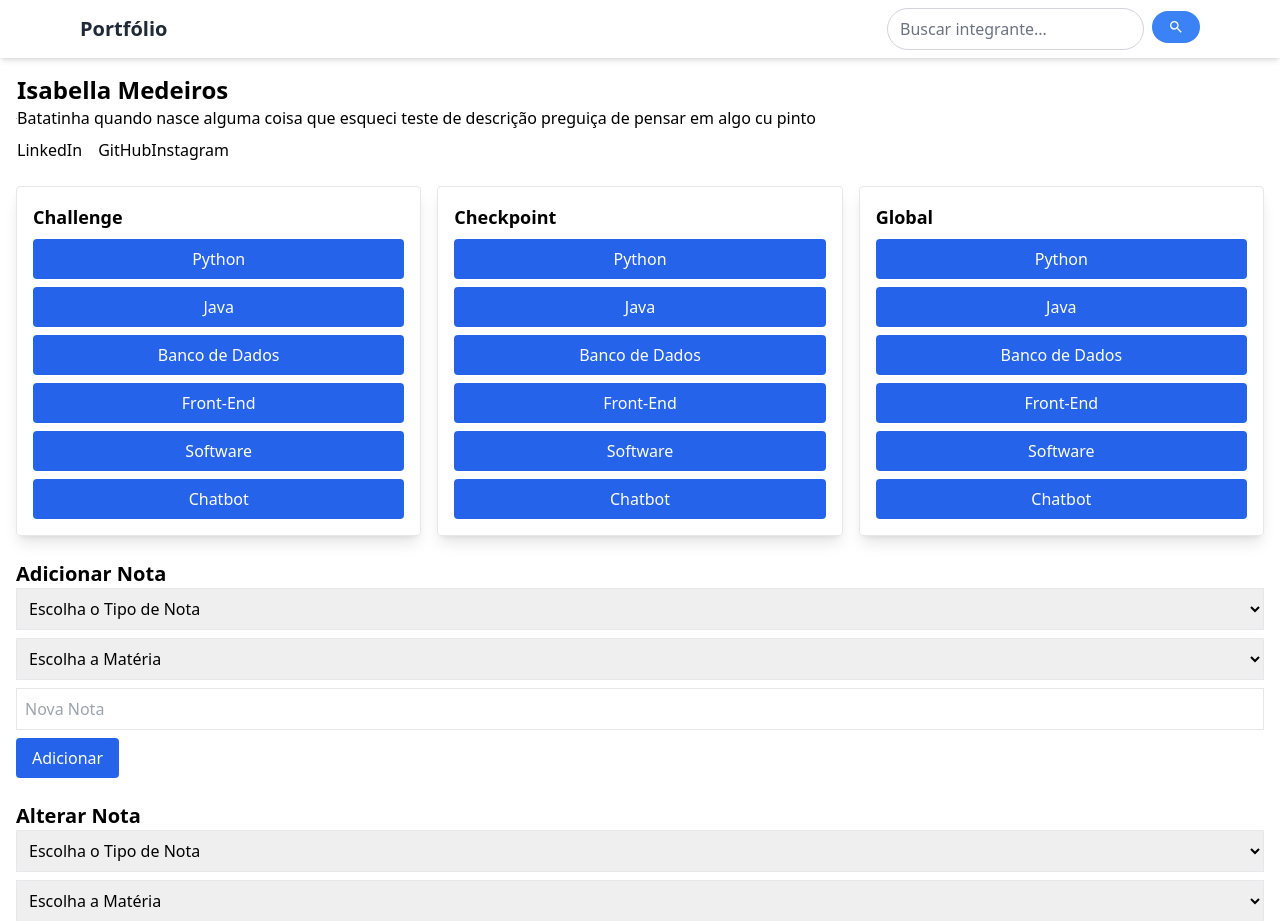
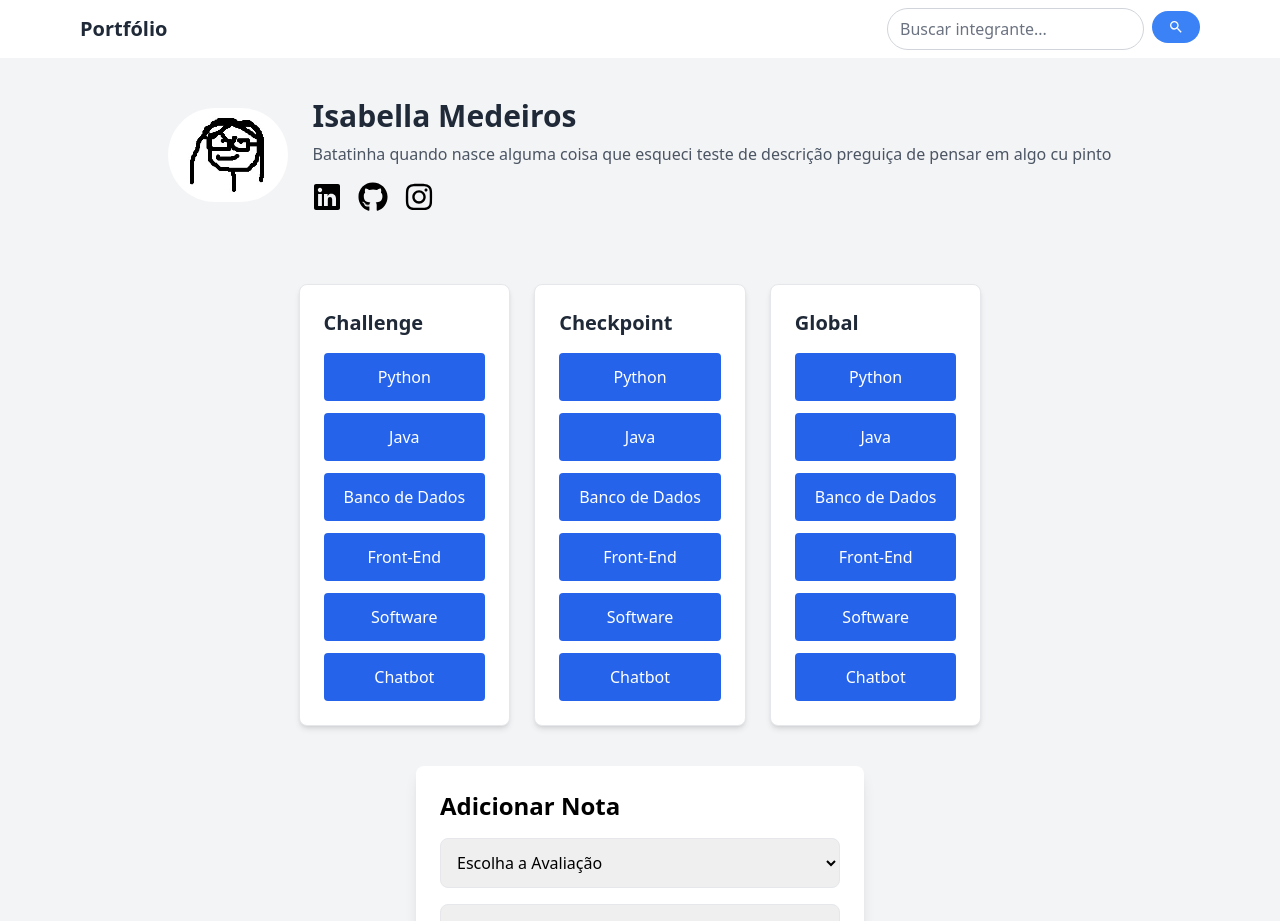
Before and after one commit to IsabellaMedeiros1/CP6-Front, a Next.js app in the folder portfolio/: page /cards/isabella in a window 1280 px wide. Shown: the top 921 px of the page. Built offline with nearby package versions, Linux system fonts and the light colour scheme.

Commit message:
criando css da página individual

```diff
--- a/portfolio/src/app/cards/isabella/page.tsx
+++ b/portfolio/src/app/cards/isabella/page.tsx
@@ -3,6 +3,12 @@ import Image from 'next/image';
 import Link from 'next/link';
 import React, { useState } from 'react';
 import { TipoNotas } from '@/types';
+import { FaGithub as GitHub } from 'react-icons/fa';
+import { FaInstagram  as Insta} from "react-icons/fa6";
+import { RxLinkedinLogo as Linkedin } from "react-icons/rx";
+import "@/styles/paginas.css";
+
+
 
 const mockNotas: TipoNotas = {
   Challenge: {
@@ -83,34 +89,34 @@ export default function Isabella() {
   };
 
   return (
-    <div className="p-4">
-      <div className="flex items-center mb-6">
-      <Image
-        src="/img/isabella.jpeg"
-        alt="Descrição da imagem"
-        width={1}
-        height={1}
-        layout="rounded-full"
-      />
-      <div>
-          <h1 className="text-2xl font-bold">Isabella Medeiros</h1>
-          <p>Batatinha quando nasce alguma coisa que esqueci teste de descrição preguiça de pensar em algo cu pinto</p>
-          <div className="mt-2">
-            <Link href="https://linkedin.com" className="mr-4">LinkedIn</Link>
-            <Link href="https://github.com">GitHub</Link>
-            <Link href="https://instagram.com">Instagram</Link>
+    <div className="min-h-screen bg-gray-100 p-10 flex flex-col items-center">
+      <div className="flex items-center mb-10">
+        <Image
+          src="/img/isabella.jpeg"
+          alt="Foto"
+          width={120}
+          height={120}
+          className="rounded-full"
+        />
+        <div className="ml-6">
+          <h1 className="titulo-nome">Isabella Medeiros</h1>
+          <p className="descricao">Batatinha quando nasce alguma coisa que esqueci teste de descrição preguiça de pensar em algo cu pinto</p>
+          <div className="mt-4 flex space-x-4">
+            <Link href="https://linkedin.com" ><Linkedin className="text-3xl hover:text-blue-400 transition duration-300"/></Link>
+            <Link href="https://github.com"><GitHub className="text-3xl hover:text-blue-400 transition duration-300" /></Link>
+            <Link href="https://instagram.com"><Insta className="text-3xl hover:text-blue-400 transition duration-300"/></Link>
           </div>
         </div>
       </div>
 
-      <div className="mt-6 grid grid-cols-1 sm:grid-cols-3 gap-4">
+      <div className="grid-notas">
         {Object.entries(mockNotas).map(([type]) => (
-          <div key={type} className="border p-4 rounded shadow-lg">
-            <h3 className="font-bold text-lg mb-2">{type}</h3>
+          <div key={type} className="card-notas">
+            <h3 className="titulo-card">{type}</h3>
             {Object.keys(mockNotas[type]).map((subject) => (
-              <div key={subject} className="mt-2">
+              <div key={subject} className="mt-3">
                 <button
-                  className="bg-blue-600 text-white px-4 py-2 rounded w-full"
+                  className="btn-nota"
                   onClick={() => openModal(type as keyof TipoNotas, subject)}
                 >
                   {subject}
@@ -122,36 +128,36 @@ export default function Isabella() {
       </div>
 
       {showModal && (
-        <div className="fixed inset-0 bg-black bg-opacity-50 flex items-center justify-center">
-          <div className="bg-white p-6 rounded shadow-lg max-w-sm w-full">
-            <h3 className="text-xl font-bold mb-4">{modalData.type} - {modalData.subject}</h3>
-            <ul className="mb-4">
+        <div className="modal">
+          <div className="modal-content">
+            <h3 className="titulo-modal">{modalData.type} - {modalData.subject}</h3>
+            <ul className="lista-notas">
               {modalData.notes.length > 0 ? (
                 modalData.notes.map((note, index) => (
-                  <li key={index} className="border-b py-1">{note}</li>
+                  <li key={index} className="texto-nota">{note}</li>
                 ))
               ) : (
-                <p>Sem notas cadastradas.</p>
+                <p className="text-gray-600">Sem notas cadastradas.</p>
               )}
             </ul>
-            <button onClick={closeModal} className="bg-red-500 text-white px-4 py-2 rounded">
+            <button onClick={closeModal} className="btn-fechar">
               Fechar
             </button>
           </div>
         </div>
       )}
 
-      <div className="mt-6">
-        <h2 className="text-xl font-semibold">Adicionar Nota</h2>
+      <div className="form-container ">
+        <h2 className="titulo-form">Adicionar Nota</h2>
         <select
           onChange={(e) => {
             const selectedValue = e.target.value as keyof TipoNotas;
             setEditType(selectedValue);
             setSelectedSubject('');
           }}
-          className="border p-2 mb-2 w-full"
+          className="select"
         >
-          <option value="">Escolha o Tipo de Nota</option>
+          <option value="">Escolha a Avaliação</option>
           {Object.keys(mockNotas).map((type) => (
             <option key={type} value={type}>
               {type}
@@ -161,7 +167,7 @@ export default function Isabella() {
         <select
           value={selectedSubject}
           onChange={(e) => setSelectedSubject(e.target.value)}
-          className="border p-2 mb-2 w-full"
+          className="select"
         >
           <option value="">Escolha a Matéria</option>
           {editType && Object.keys(notes[editType]).map((subject) => (
@@ -175,24 +181,24 @@ export default function Isabella() {
           placeholder="Nova Nota"
           value={noteValue}
           onChange={(e) => setNoteValue(e.target.value)}
-          className="border p-2 mb-2 w-full"
+          className="input-nota"
         />
-        <button onClick={handleAddNote} className="bg-blue-600 text-white px-4 py-2 rounded">
+        <button onClick={handleAddNote} className="btn-principal">
           Adicionar
         </button>
       </div>
 
-      <div className="mt-6">
-        <h2 className="text-xl font-semibold">Alterar Nota</h2>
+      <div className="form-container">
+        <h2 className="titulo-form">Alterar Nota</h2>
         <select
           onChange={(e) => {
             const selectedValue = e.target.value as keyof TipoNotas;
             setEditType(selectedValue);
             setEditSubject('');
           }}
-          className="border p-2 mb-2 w-full"
+          className="select"
         >
-          <option value="">Escolha o Tipo de Nota</option>
+          <option value="">Escolha a Avaliação</option>
           {Object.keys(mockNotas).map((type) => (
             <option key={type} value={type}>
               {type}
@@ -202,7 +208,7 @@ export default function Isabella() {
         <select
           value={editSubject}
           onChange={(e) => setEditSubject(e.target.value)}
-          className="border p-2 mb-2 w-full"
+          className="select"
         >
           <option value="">Escolha a Matéria</option>
           {editType && Object.keys(notes[editType]).map((subject) => (
@@ -213,19 +219,19 @@ export default function Isabella() {
         </select>
         <input
           type="number"
-          placeholder="Nota a Alterar"
+          placeholder="Nota a ser alterada"
           value={noteToEdit}
           onChange={(e) => setNoteToEdit(e.target.value)}
-          className="border p-2 mb-2 w-full"
+          className="input-nota"
         />
         <input
           type="number"
           placeholder="Nova Nota"
           value={noteValue}
           onChange={(e) => setNoteValue(e.target.value)}
-          className="border p-2 mb-2 w-full"
+          className="input-nota"
         />
-        <button onClick={handleEditNote} className="bg-blue-600 text-white px-4 py-2 rounded">
+        <button onClick={handleEditNote} className="btn-principal">
           Alterar
         </button>
       </div>
--- a/portfolio/src/app/layout.tsx
+++ b/portfolio/src/app/layout.tsx
@@ -19,8 +19,8 @@ export default function RootLayout({
       <body>
         <Header integrantes={integrantes} />
         {children}
-        <Footer/>
       </body>
+      <Footer/>
     </html>
   );
 }
--- /dev/null
+++ b/portfolio/src/styles/paginas.css
@@ -0,0 +1,81 @@
+/* estilos gerais */
+@tailwind base;
+@tailwind components;
+@tailwind utilities;
+
+@layer components{
+
+    .titulo-nome {
+        @apply text-3xl font-bold text-gray-800;
+    }
+
+    .descricao {
+        @apply text-gray-600 mt-2;
+    }
+
+    .link {
+        @apply text-blue-600 hover:underline font-semibold;
+    }
+
+    .grid-notas {
+        @apply mt-8 grid grid-cols-1 sm:grid-cols-2 lg:grid-cols-3 gap-6;
+    }
+
+    .card-notas {
+        @apply border p-6 rounded-lg shadow-md bg-white transition-transform duration-300 ease-in-out transform hover:scale-105;
+    }
+
+    .titulo-card {
+        @apply font-bold text-xl mb-4 text-gray-800;
+    }
+
+    .btn-nota {
+        @apply bg-blue-600 text-white px-5 py-3 rounded w-full hover:bg-blue-700 transition duration-200 font-medium;
+    }
+
+    .modal {
+        @apply fixed inset-0 bg-black bg-opacity-50 flex items-center justify-center;
+    }
+
+    .modal-content {
+        @apply bg-white p-8 rounded-lg shadow-lg max-w-sm w-full;
+    }
+
+    .titulo-modal {
+        @apply text-2xl font-bold mb-4;
+    }
+
+    .lista-notas {
+        @apply mb-4;
+    }
+
+    .texto-nota {
+        @apply border-b py-2 text-gray-600;
+    }
+
+    .btn-fechar {
+        @apply bg-red-500 text-white px-5 py-2 rounded hover:bg-red-600 transition duration-200;
+    }
+
+    .form-container {
+        @apply mt-10 bg-white p-6 rounded-lg shadow-lg w-full max-w-md;
+    }
+
+    .titulo-form {
+        @apply text-2xl font-semibold mb-4;
+    }
+
+    .select {
+        @apply border p-3 mb-4 w-full rounded-lg;
+    }
+
+    .input-nota {
+        @apply border p-3 mb-4 w-full rounded-lg;
+    }
+
+    .btn-principal {
+        @apply bg-blue-600 text-white px-5 py-2 rounded-lg hover:bg-blue-700 transition duration-200 font-semibold;
+    }
+
+
+}
```
Also changed, not shown: portfolio/src/api/avaliacao/route.ts (deleted).
